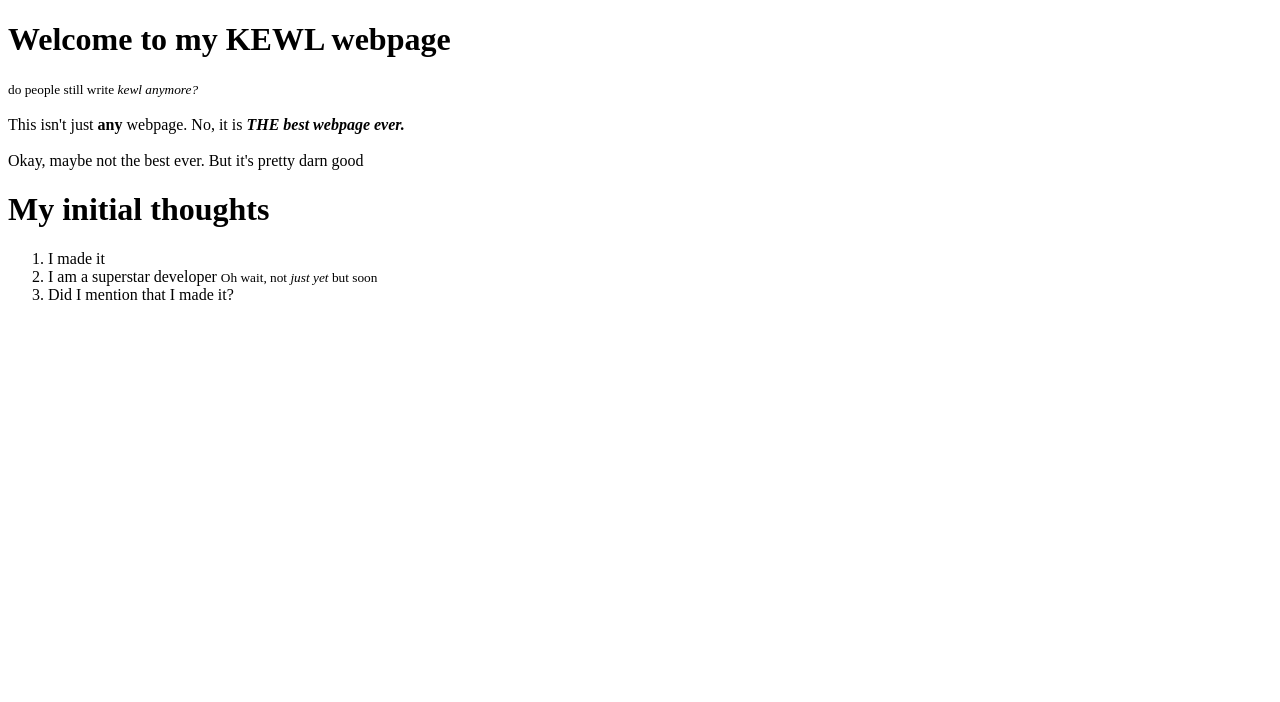
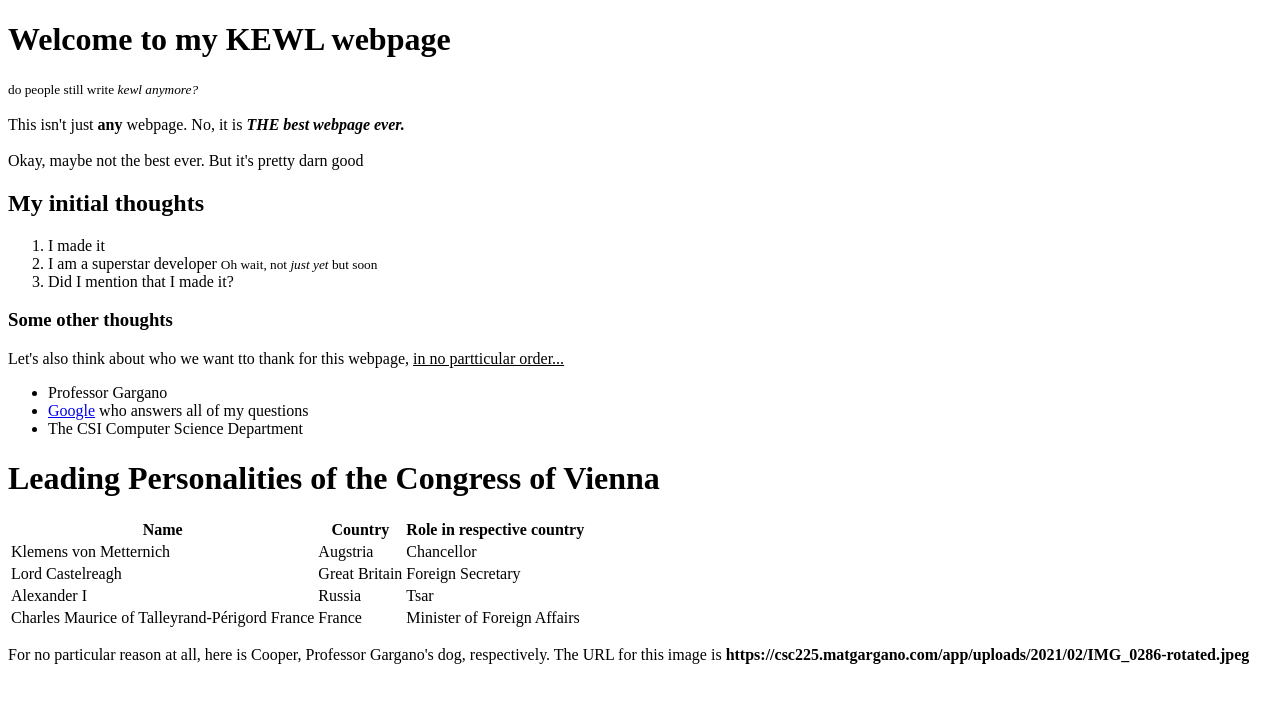
Before and after one commit to richardljohn/CSC225, a plain HTML site: page Homework/Task-02/index.html in a window 1280 px wide. Drawn offline with Linux system fonts and the light colour scheme.

Commit message:
More on Task-02

```diff
--- a/Homework/Task-02/index.html
+++ b/Homework/Task-02/index.html
@@ -13,12 +13,50 @@
         <br><br>
         Okay, maybe not the best ever. But it's pretty darn good
     </p>
-    <h1>My initial thoughts</h1>
+    <h2>My initial thoughts</h2>
     <ol>
         <li>I made it</li>
         <li>I am a superstar developer <small>Oh wait, not <em>just yet</em> but soon</small></li>
         <li>Did I mention that I made it?</li>
     </ol>
-
+    <h3>Some other thoughts</h3>
+    <p>Let's also think about who we want tto thank for this webpage, <u>in no partticular order...</u></p>
+    <ul>
+        <li>Professor Gargano</li>
+        <li><a href = "www.google.com">Google</a> who answers all of my questions</li>
+        <li>The CSI Computer Science Department</li>
+    </ul>
+    <h1>Leading Personalities of the Congress of Vienna</h1>
+    <table>
+        <tr>
+            <th>Name</th>
+            <th>Country</th>
+            <th>Role in respective country</th>
+        </tr>
+        <tr>
+            <td>Klemens von Metternich</td>
+            <td>Augstria</td>
+            <td>Chancellor</td>
+        </tr>
+        <tr>
+            <td>Lord Castelreagh</td>
+            <td>Great Britain</td>
+            <td>Foreign Secretary</td>
+        </tr>
+        <tr>
+            <td>Alexander I</td>
+            <td>Russia</td>
+            <td>Tsar</td>
+        </tr>
+        <tr>
+            <td>Charles Maurice of Talleyrand-Périgord France</td>
+            <td>France</td>
+            <td>Minister of Foreign Affairs</td>
+        </tr>
+    </table>
+    <p>
+        For no particular reason at all, here is Cooper, Professor Gargano's dog, respectively.
+        The URL for this image is <strong>https://csc225.matgargano.com/app/uploads/2021/02/IMG_0286-rotated.jpeg</strong>
+    </p>
 </body>
 </html>
```
